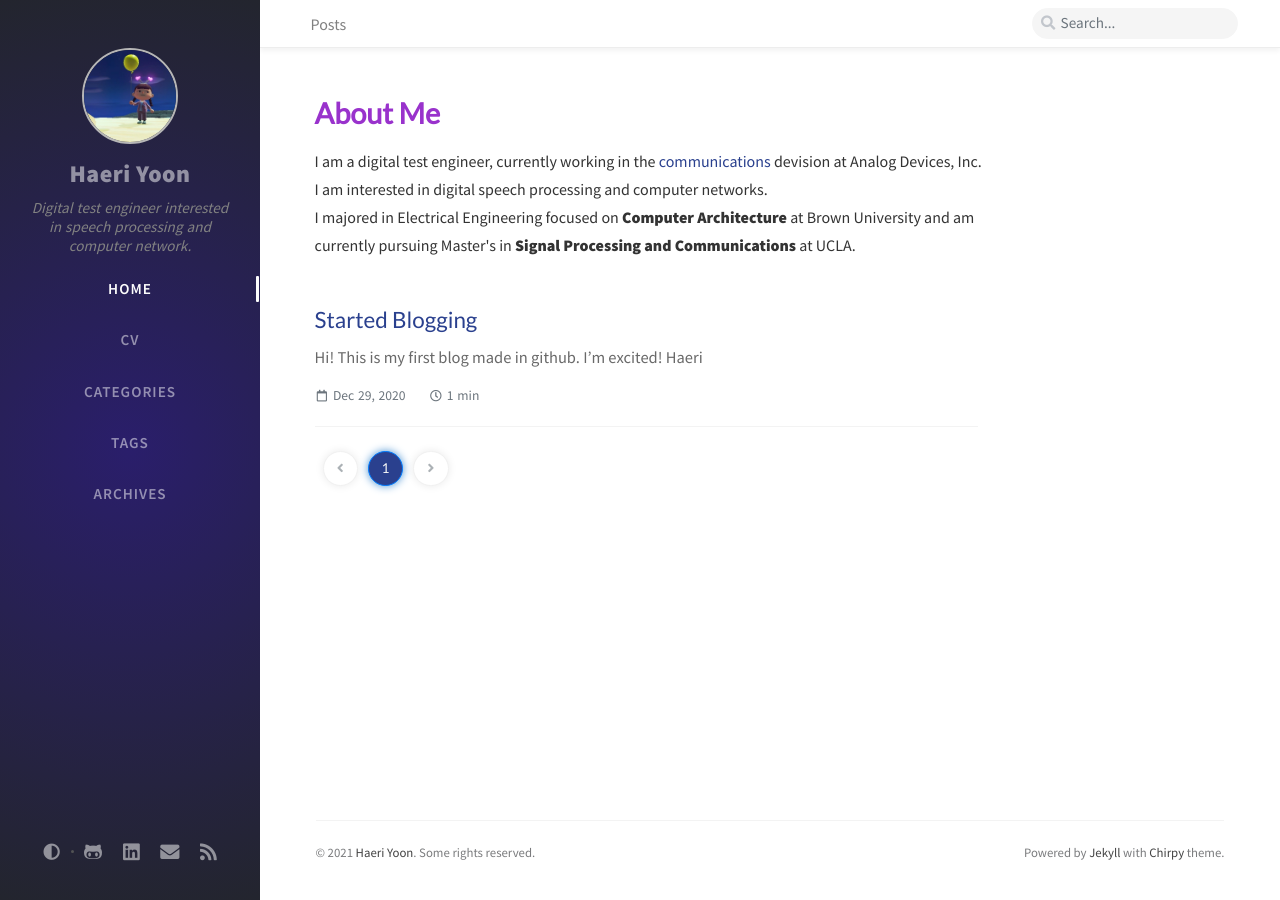
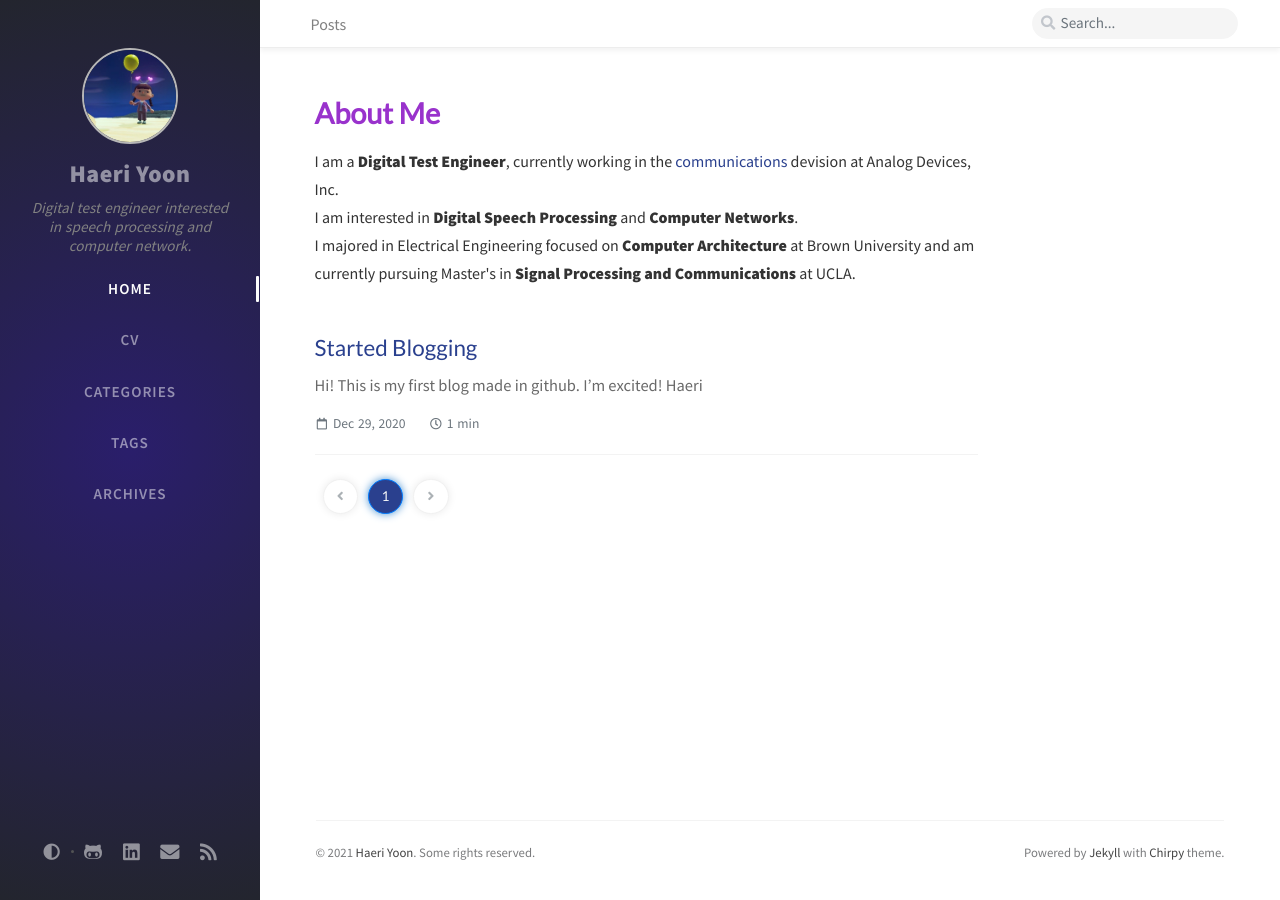
Before and after one commit to haeriy/blog, a Jekyll site: the page built from index.html, in a window 1280 px wide. Built offline with Jekyll 4.4.1, drawn with Linux system fonts in a browser that asks for light colours; nearby versions of some CDN libraries; the list of posts is cut into pages by our own code; comment, search, counter and statistics services are not loaded.

```diff
--- a/_layouts/home.html
+++ b/_layouts/home.html
@@ -11,9 +11,9 @@ layout: page
 <body>
 
   <h1 style="color:DarkOrchid;"><b>About Me</b></h1>
-  <p>I am a digital test engineer, currently working in the <a href=https://www.analog.com/en/applications/markets/communications-pavilion-home.html>
+  <p>I am a <b>Digital Test Engineer</b>, currently working in the <a href=https://www.analog.com/en/applications/markets/communications-pavilion-home.html>
     communications</a> devision at Analog Devices, Inc. <br>
-    I am interested in digital speech processing and computer networks. <br>
+    I am interested in <b>Digital Speech Processing</b> and <b>Computer Networks</b>. <br>
     I majored in Electrical Engineering focused on <b>Computer Architecture</b> at Brown University and am currently pursuing Master's in
     <b>Signal Processing and Communications</b> at UCLA. </p>
 </body>
```
